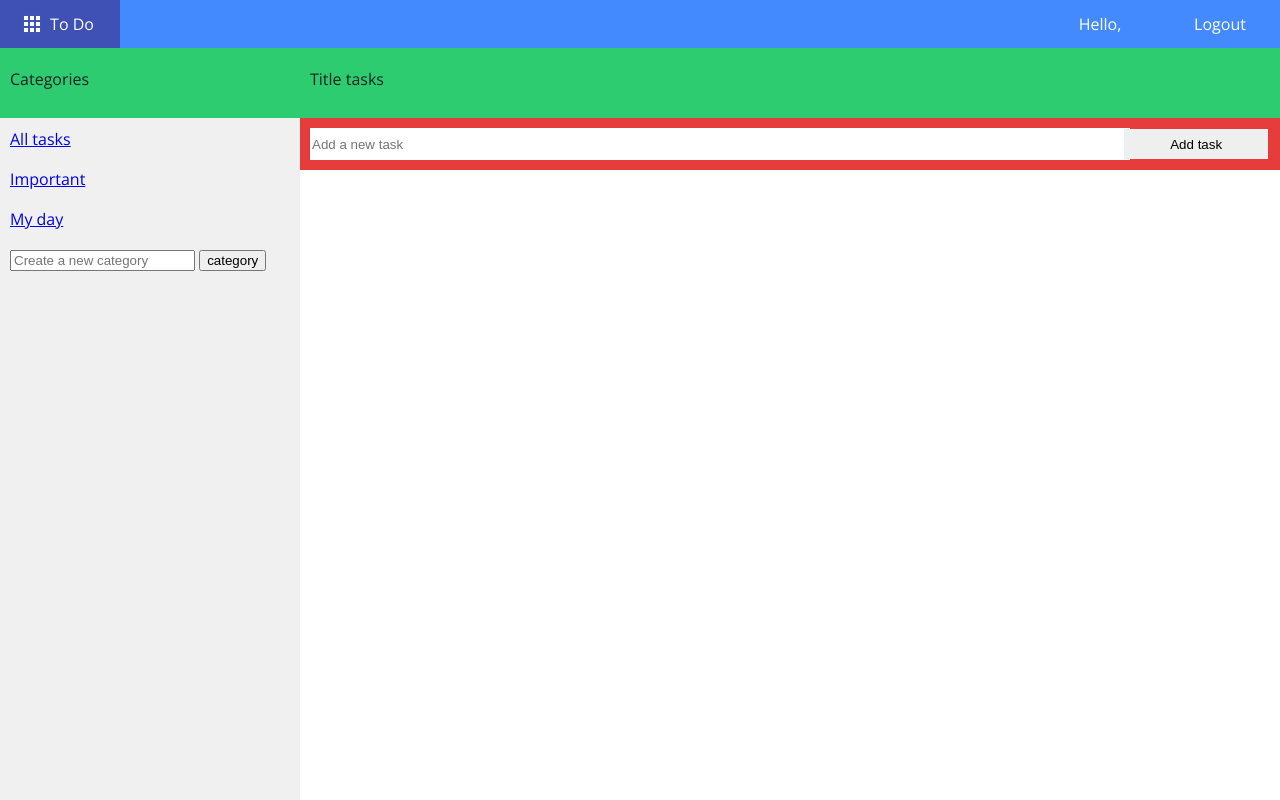
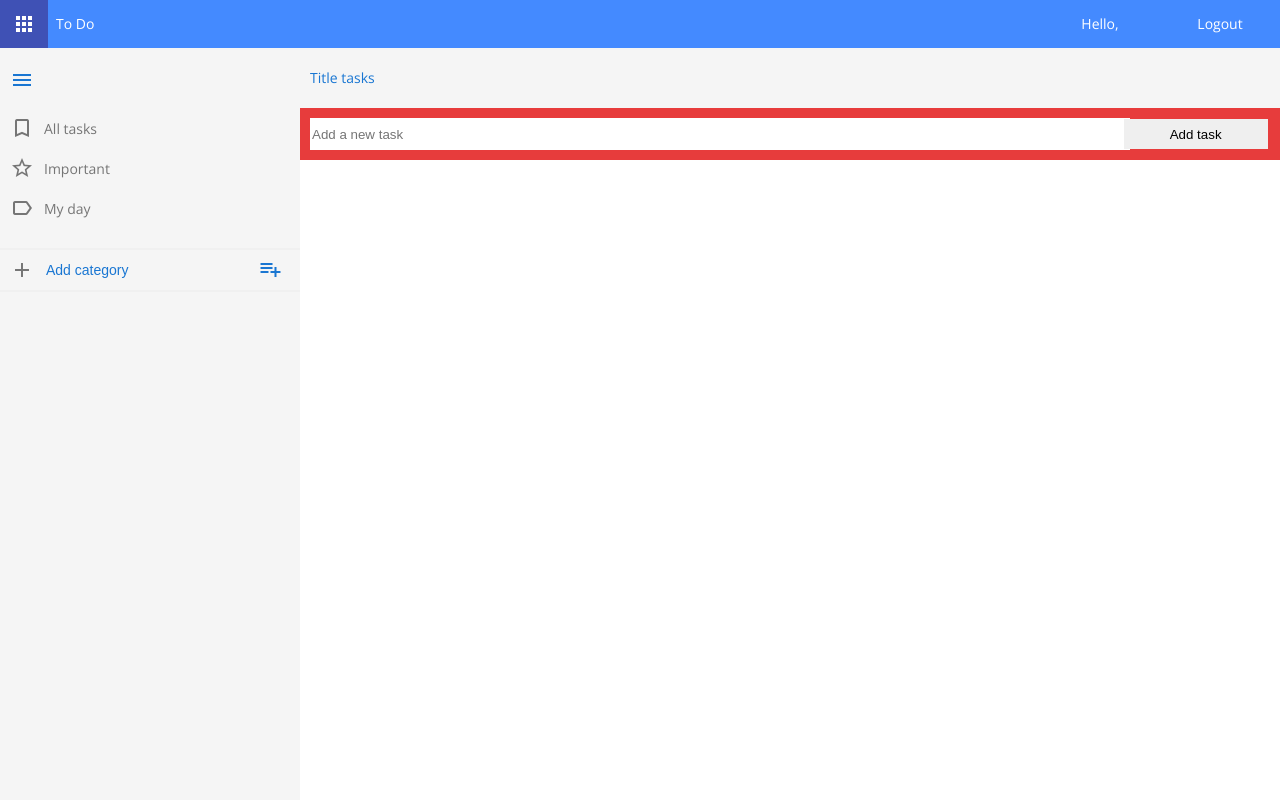
Before and after one commit to ymezencev/todo, a Django app: template src/templates/todo/todo.html in a window 1280 px wide. Run offline with Django 3.2, Linux system fonts and the light colour scheme; the template is opened without the code that fills it, so the values that code supplies are empty; parts of the project's set-up code (start-up, migrations or seed data) failed here and were passed over; some web fonts are replaced.

Commit message:
categories adding css style

```diff
--- a/src/static/css/base.css
+++ b/src/static/css/base.css
@@ -5,11 +5,11 @@
 html {
     height: 100%;
     width: 100%;
-    box-sizing: border-box;
 }
 
 body {
     font-family: 'Open Sans', sans-serif;
+    font-size: 14px;
     background-color: #fff;
     color: #212121;
     margin: 0;
@@ -21,8 +21,23 @@ body {
     flex-direction: column;
 }
 
+
 #content {
     width: 100%;
     height: 100%;
     display: flex;
+    overflow: hidden;
 }
+
+/* scrollbar*/
+::-webkit-scrollbar-track {
+	-webkit-box-shadow: inset 0 0 6px rgba(0,0,0,0.3);
+	background-color: #f0f0f0;
+}
+::-webkit-scrollbar {
+	width: 5px;
+	background-color: #f0f0f0;
+}
+::-webkit-scrollbar-thumb {
+	background-color: #757575;
+}
--- a/src/static/todo/css/nav_bar.css
+++ b/src/static/todo/css/nav_bar.css
@@ -16,12 +16,19 @@
     width: 120px;
 }
 
-.nav .logo {
+.nav .nav-name {
     margin-right: auto;
+    color: #fff;
+    padding-left: 8px;
 }
-.nav .logo i {
-    transform: translate(-25%, +25%);
+
+#logo {
+    display: flex;
+    align-items: center;
+    justify-content: center;
+    width: 48px;
 }
+
 
 .nav a:hover {
     background-color: #3F51B5;
--- a/src/static/todo/css/todo.css
+++ b/src/static/todo/css/todo.css
@@ -3,29 +3,124 @@
     flex-direction: row;
 }
 
+/*** CATEGORIES ***/
+
 .title {
-    background-color: #2ecc71;
+    background-color: #f5f5f5;
+    color: #1976D2;
     padding: 20px 10px 20px 10px;
-    height: 30px;
+    height: 20px;
 }
 
 .categories {
-    background-color: #f0f0f0;
-    min-width: 300px;
+    background-color: #f5f5f5;
     width: 300px;
     display: flex;
     flex-direction: column;
+}
 
+.categories.hidden {
+    width: 50px;
 }
-.categories .category-item {
+
+.categories.hidden span {
+    display: none;
+    visibility: hidden;
+}
+
+.category-scroll-area {
+    overflow-y: auto;
+}
+
+.category-item {
+    text-decoration: none;
+    color: #757575;
+    padding: 10px 0 10px 0;
+    height: 20px;
+    display: flex;
+    align-items: center;
+}
+
+.category-item i {
     padding: 10px;
-    height: 20px;
 }
 
 .category-item.active {
-    background-color: #b7b7b7;
+    background-color: #f0f0f0;
+    color: #1976D2;
 }
 
+#hide-categories-btn:hover {
+    cursor: pointer;
+}
+
+/* add category block*/
+.add-category-form {
+    margin: 0;
+    padding: 0;
+    height: 40px;
+    border-top: solid 2px #f0f0f0;
+    border-bottom: solid 2px #f0f0f0;
+    display: flex;
+    align-items: center;
+
+}
+.add-category-form input {
+    font-size: 14px;
+    height: 35px;
+    width: 200px;
+    border: none;
+    background-color: #f5f5f5;
+}
+
+.add-category-form input::placeholder {
+  color: #1976D2;
+}
+
+.add-category-form input:hover, input:focus {
+    background-color: #fff;
+    border: none;
+}
+
+.add-category-form input:hover::placeholder,
+    input:focus::placeholder {
+    color: #757575;
+}
+
+.add-category-form input:focus {
+    background-color: #fff;
+    outline: none;
+}
+
+.add-category-form button {
+    border: none;
+    height: 40px;
+    width: 45px;
+    color: #1976D2;
+    background-color: #f5f5f5;
+}
+
+.add-category-form button:hover {
+    background-color: #fff;
+    outline: none;
+}
+
+.add-category-form input.text {
+    border: none;
+   }
+
+.add-category-form button i {
+    padding: 0;
+}
+
+#add {
+    display: flex;
+    align-items: center;
+}
+
+
+
+/*** TASKS ***/
 .tasks {
     background-color: #fff;
     flex-grow: 1;
--- a/src/templates/todo/nav_bar.html
+++ b/src/templates/todo/nav_bar.html
@@ -3,8 +3,11 @@
 
 {% block nav_bar %}
     <div class="nav">
-        <a href="#" class="logo">
-            <i class="small material-icons">apps</i>To Do</a>
+
+        <a href="#" id="logo">
+            <i class="small material-icons">apps</i>
+        </a>
+        <span class="nav-name">To Do</span>
         <a href="#">Hello, {{ request.user }}</a>
         <a href="{% url 'logout' %}">Logout</a>
     </div>
--- a/src/templates/todo/todo.html
+++ b/src/templates/todo/todo.html
@@ -23,4 +23,51 @@
 
 {% endblock %}
 
-{% block script %}{% endblock %}
+{% block script %}
+
+<script>
+
+    document.addEventListener('DOMContentLoaded', (e) => {
+        highlightCurrentCategoryMenu();
+        autoHideCategories();
+    });
+
+    // hide categories
+    const hideCategoriesBtn = document.getElementById('hide-categories-btn');
+    hideCategoriesBtn.addEventListener('click', (e) => {
+        hideCategories();
+    });
+
+
+    function hideCategories() {
+        let categoriesClassList = document.querySelector('.categories').classList;
+        let isHidden = categoriesClassList.contains('hidden') === true;
+        categoriesClassList.toggle("hidden");
+        localStorage.setItem("isCategoriesHidden", !isHidden);
+        console.log('set isCategoriesHidden to ' + !isHidden);
+    }
+
+    function autoHideCategories() {
+        const isCategoriesHidden = localStorage.getItem("isCategoriesHidden");
+        console.log('isCategoriesHidden: ' + isCategoriesHidden);
+        if (isCategoriesHidden === 'true') {
+            console.log('HIIIIIIDE');
+            hideCategories();
+        }
+    }
+
+    function highlightCurrentCategoryMenu() {
+        // highlights current menu category
+        let currentURL = window.location.href;
+
+        document.querySelectorAll('.categories a').forEach(p => {
+            if(currentURL.indexOf(p.getAttribute('href')) !== -1){
+              p.classList.add('active');
+            }
+        });
+    }
+
+</script>
+
+
+{% endblock %}
--- a/src/templates/todo/todo_category.html
+++ b/src/templates/todo/todo_category.html
@@ -1,29 +1,52 @@
-
 {% load static %}
 
 {% block category %}
 
 <div class="categories">
-        <div class="title"> Categories</div>
+
+    <div class="title">
+        <i id="hide-categories-btn" class="small material-icons">menu</i>
+    </div>
+
+    <div class="category-scroll-area">
+
         <!-- Main categories-->
-        <a href="{% url 'category' 'all'%}"><div class="category-item main">All tasks</div></a>
-        <a href="{% url 'category' 'important' %}"><div class="category-item main">Important</div></a>
-        <a href="{% url 'category' 'my_day' %}"><div class="category-item main">My day</div></a>
 
-        <!-- Add a new category form -->
-        <div class="category-item custom-form">
-             <form  method="POST" action="{% url 'add_new_category' current_category_slug %}" novalidate>
-                {% csrf_token %}
-                <input type="text" name="new_category" placeholder="Create a new category">
-                <input class="add-category-btn" type="submit" value="category">
-            </form>
-        </div>
+        <a href="{% url 'category' 'all'%}" class="category-item main">
+            <i class="small material-icons">bookmark_border</i><span>All tasks</span>
+        </a>
+        <a href="{% url 'category' 'important' %}" class="category-item main">
+            <i class="small material-icons">star_border</i><span>Important</span>
+        </a>
+        <a href="{% url 'category' 'my_day' %}" class="category-item main">
+            <i class="small material-icons">label_outline</i><span>My day</span>
+        </a>
 
         <!-- Custom categories -->
-        <div class="category-item custom"></div>
+        <div style="height: 20px"></div>
         {% for category in categories %}
-            <a href="{% url 'category' category.slug %}"><div class="category-item">{{ category.name }}</div></a>
+            <a href="{% url 'category' category.slug %}" class="category-item">
+                <i class="small material-icons">drag_handle</i><span>{{ category.name }}</span>
+            </a>
         {% endfor %}
+
     </div>
 
+    <!-- Add a new category form -->
+
+    <div class="category-item add-category-form">
+        <i class="small material-icons">add</i>
+         <form  method="POST" action="{% url 'add_new_category' current_category_slug %}" novalidate>
+            {% csrf_token %}
+             <span id="add">
+             <input type="text" name="new_category" placeholder="Add category">
+             <button type="submit" value="category">
+                 <i class="small material-icons">playlist_add</i>
+             </button>
+             </span>
+        </form>
+    </div>
+
+</div>
+
 {% endblock %}
```
